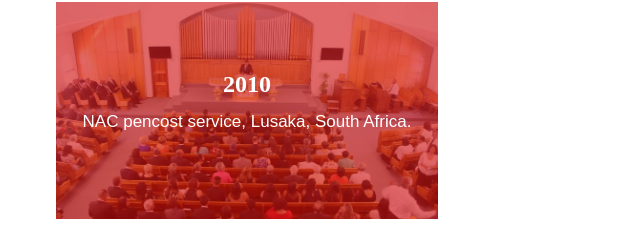
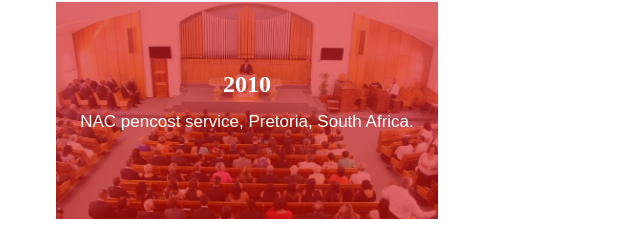
Before and after one commit to Kayonga99/NAC-Pentecost, a website: page about.html in a window 1280 px wide. Shown: the part 1623-1863 px from the top of the page, 614-1254 px from the left. Drawn offline with Linux system fonts and the light colour scheme.

Commit message:
Update REAME.md file.

```diff
--- a/about.html
+++ b/about.html
@@ -108,7 +108,7 @@
 <div class="past-bg2">
     <div class="pas-div">
     <h2 class="hp">2010</h2>
-    <p class="past-p">NAC pencost service, Lusaka, South Africa.</p>
+    <p class="past-p">NAC pencost service, Pretoria, South Africa.</p>
 </div>
 </div>
 </article>
```
Also changed, not shown: README.md.
